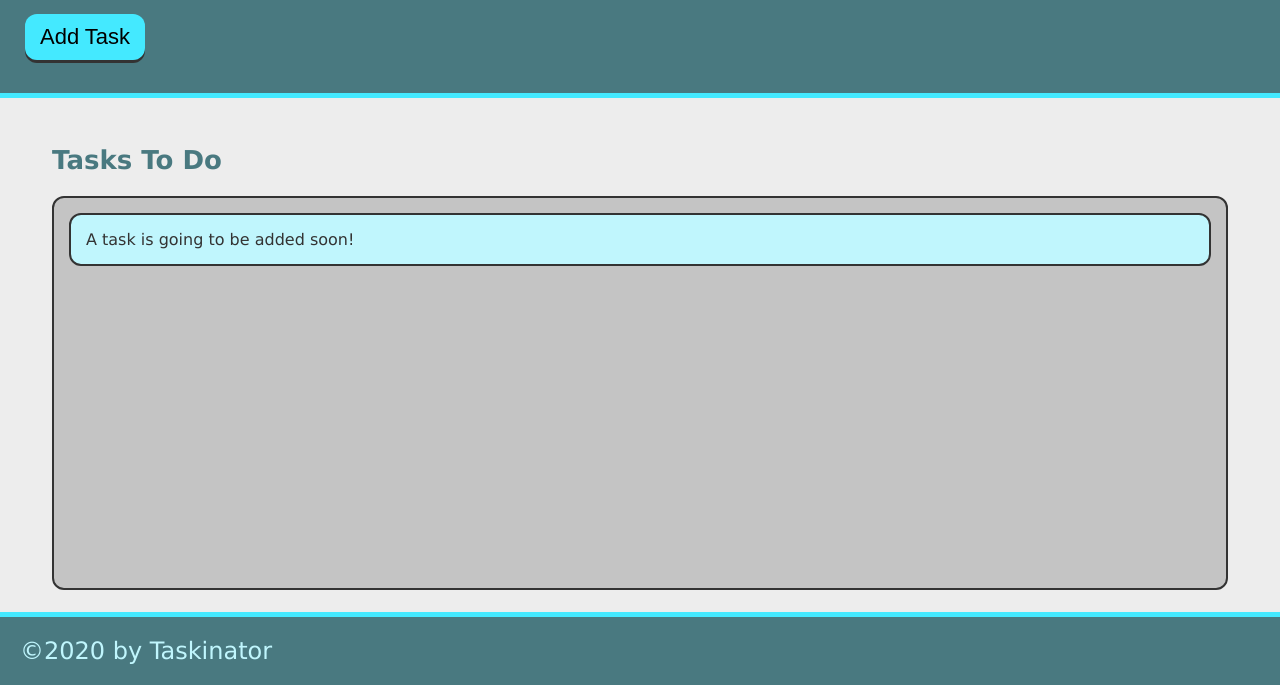
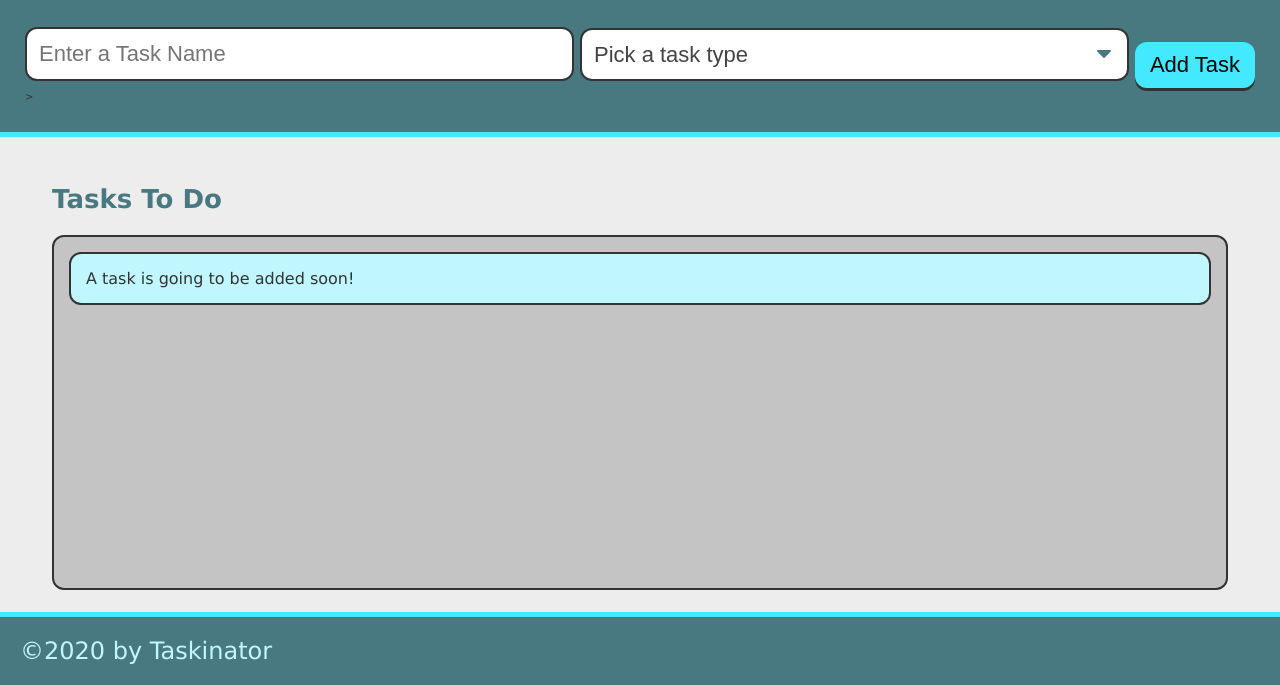
Before and after one commit to tylers22/Taskinator, a plain HTML site: page index.html in a window 1280 px wide. Shown: the part 115-800 px from the top of the page. Drawn offline with Linux system fonts and the light colour scheme.

Commit message:
added drop down menu

```diff
--- a/index.html
+++ b/index.html
@@ -11,7 +11,22 @@
     <header>
         <h1 class="page-title">Taskinator</h1>
         <p>Click the button below to add a new task!</p>
-        <button class="btn" id="save-task">Add Task</button>
+        <form id="task-form">
+            <div class="form-group">
+                <input type="text" name="task-name" placeholder="Enter a Task Name" />
+            </div>
+            <div class="form-group">
+                <select name="task-type" class="select-dropdown">
+                  <option value="" disabled selected>Pick a task type</option>
+                  <option value="Print">Print</option>
+                  <option value="Web">Web</option>
+                  <option value="Mobile">Mobile</option>
+                </select>
+              </div>
+            <div>
+                <button class="btn" id="save-task" type="submit">Add Task</button>
+            </div>
+        </form>>
     </header>
 
     <main class="page-content">
```
